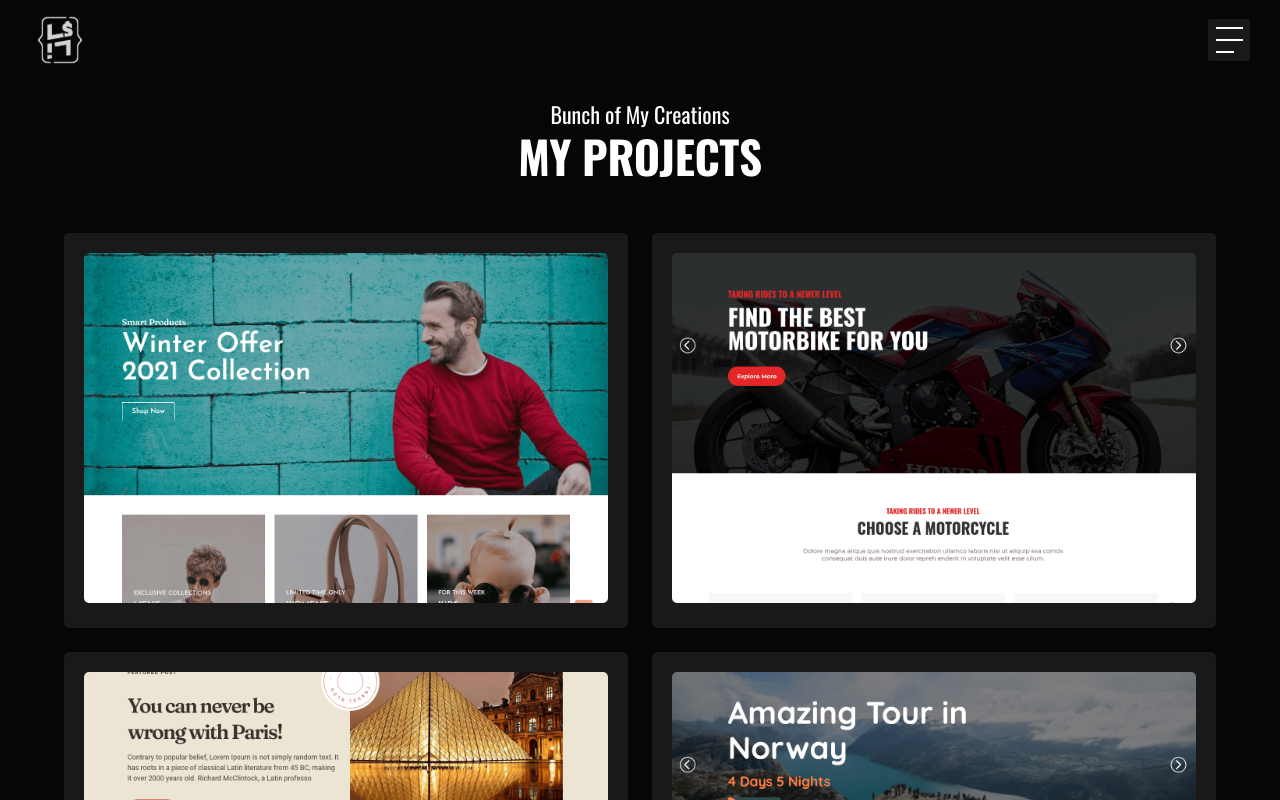
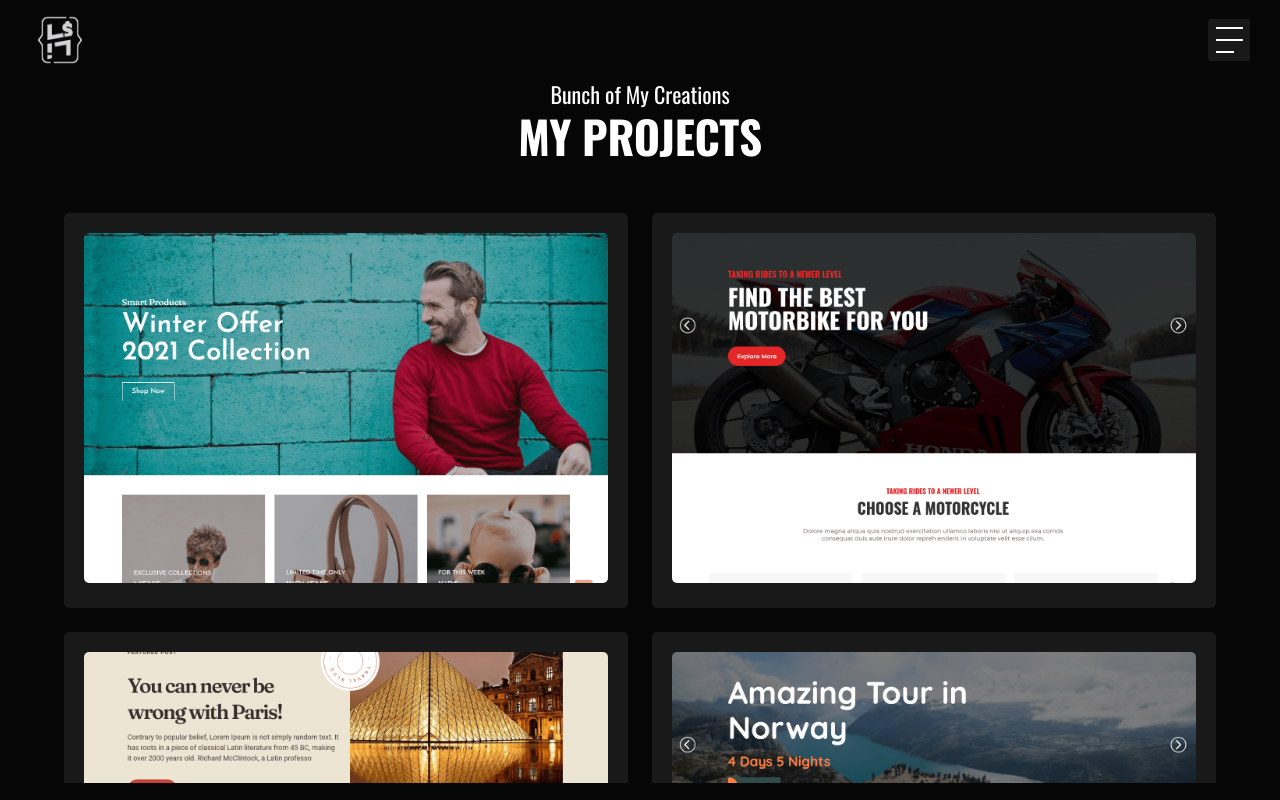
Before and after one commit to HasiburRahman-hr11/dark-react-portfolio, a React (Create React App) app: page /projects in a window 1280 px wide. Built offline with nearby package versions, Linux system fonts and the light colour scheme.

Commit message:
css changes

```diff
--- a/src/Pages/About/About.css
+++ b/src/Pages/About/About.css
@@ -1,5 +1,5 @@
 .about_page{
-    padding-top: 100px;
+    padding-top: 80px;
 }
 .education_item h3{
     color: #ddd;
--- a/src/Pages/Contact/Contact.css
+++ b/src/Pages/Contact/Contact.css
@@ -1,5 +1,5 @@
 .contact_page {
-    padding-top: 100px;
+    padding-top: 80px;
 }
 
 .social_menu {
--- a/src/Pages/Projects/Projects.css
+++ b/src/Pages/Projects/Projects.css
@@ -1,5 +1,6 @@
 .projects_page{
     padding-bottom: 50px;
+    padding-top: 80px;
 }
 .projects_wrapper{
     overflow-y: auto;
--- a/src/Pages/Projects/Projects.js
+++ b/src/Pages/Projects/Projects.js
@@ -11,9 +11,7 @@ const Projects = () => {
         <>
             <Navigation />
             <div className="projects_page page_fixed">
-                <Box component="div" sx={{
-                    paddingTop: '100px'
-                }}>
+                <Box component="div">
                     <Container fixed>
                         <Box component="div" sx={{
                             textAlign: 'center',
--- a/src/Pages/SingleProject/SingleProject.js
+++ b/src/Pages/SingleProject/SingleProject.js
@@ -32,7 +32,7 @@ const SingleProject = () => {
             <Navigation />
             <div className="single_page page_fixed">
                 <Box component="div" sx={{
-                    paddingTop: '100px'
+                    paddingTop: '80px'
                 }}>
                     <Container fixed>
                         <Box component="div" className="custom_scrollbar page_fixed_wrapper">
--- a/src/index.css
+++ b/src/index.css
@@ -39,7 +39,6 @@ ul {
 .page_fixed {
   width: 100%;
   height: 100vh;
-  max-height: 100vh;
   overflow: hidden;
 }
 
```
